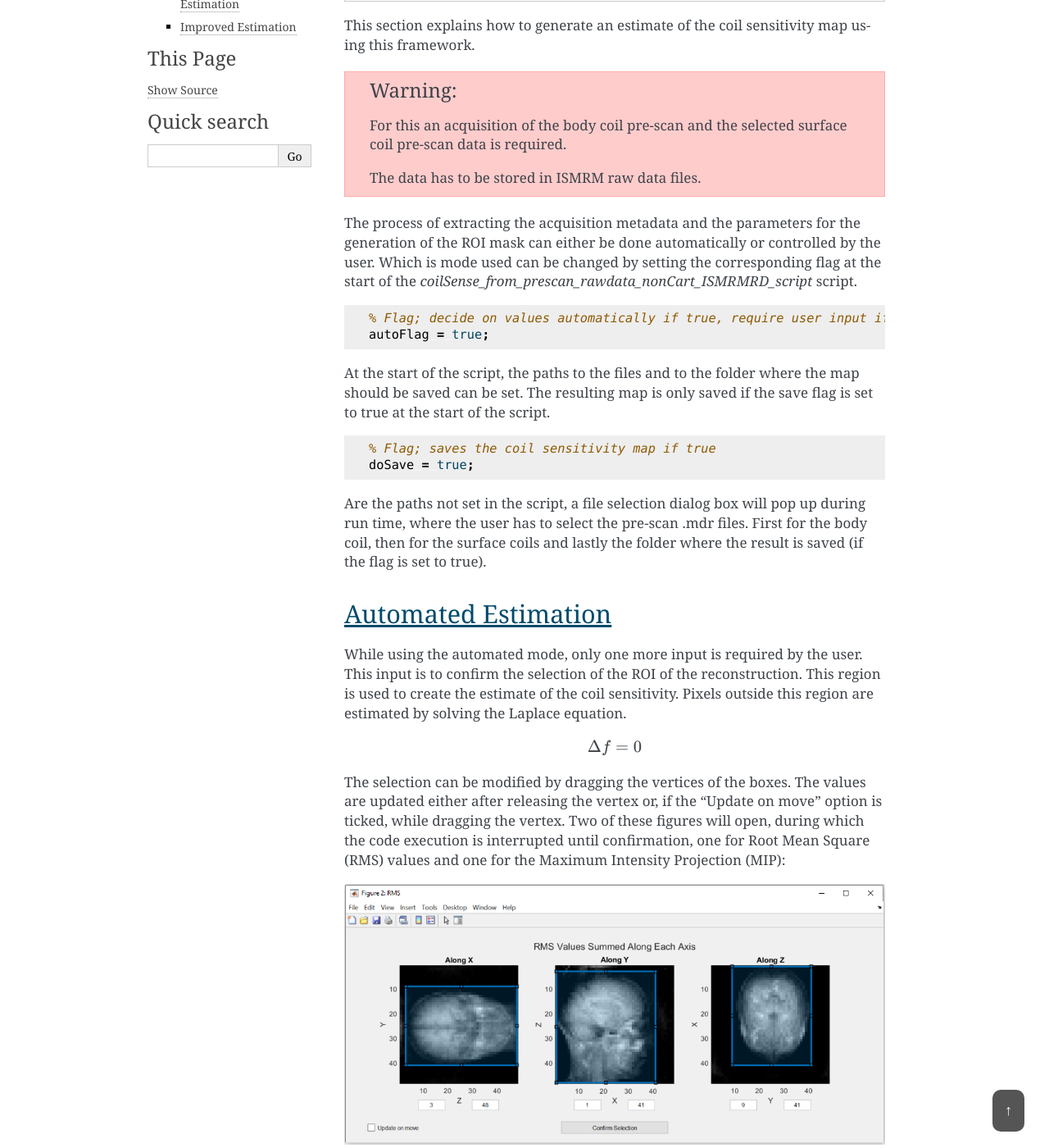
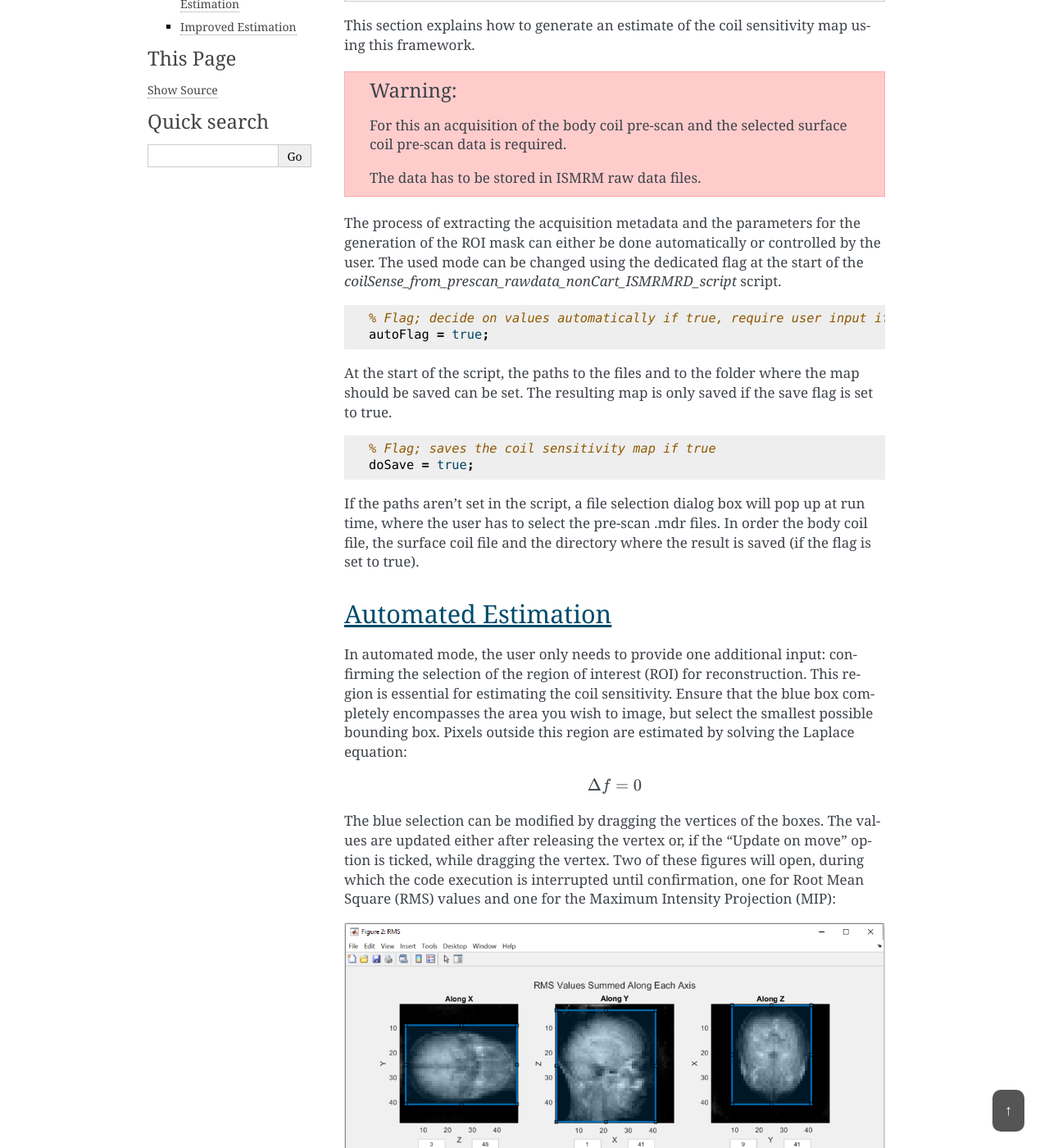
Before and after one commit to MattechLab/monalisa, a Sphinx documentation site: the page built from docs/coil_sensitivity_map.rst, in a window 1280 px wide and 1400 px high, scrolled down 527 px. Shown: the whole window at 82% size. Built offline with Sphinx 7.4.7, drawn with Linux system fonts in a browser that asks for light colours; some of the changed text lies outside the part shown.

Commit message:
update doc

```diff
--- a/docs/coil_sensitivity_map.rst
+++ b/docs/coil_sensitivity_map.rst
@@ -12,7 +12,7 @@ This section explains how to generate an estimate of the coil sensitivity map us
    The data has to be stored in ISMRM raw data files.
 
 The process of extracting the acquisition metadata and the parameters for the generation of the ROI mask can either be done automatically or controlled by the user.
-Which is mode used can be changed by setting the corresponding flag at the start of the `coilSense_from_prescan_rawdata_nonCart_ISMRMRD_script` script.
+The used mode can be changed using the dedicated flag at the start of the `coilSense_from_prescan_rawdata_nonCart_ISMRMRD_script` script.
 
 .. code-block:: matlab
 
@@ -20,27 +20,27 @@ Which is mode used can be changed by setting the corresponding flag at the start
    autoFlag = true;
 
 At the start of the script, the paths to the files and to the folder where the map should be saved can be set.
-The resulting map is only saved if the save flag is set to true at the start of the script.
+The resulting map is only saved if the save flag is set to true.
 
 .. code-block:: matlab
 
    % Flag; saves the coil sensitivity map if true
    doSave = true;
 
-Are the paths not set in the script, a file selection dialog box will pop up during run time, where the user has to select the pre-scan .mdr files.
-First for the body coil, then for the surface coils and lastly the folder where the result is saved (if the flag is set to true).
+If the paths aren't set in the script, a file selection dialog box will pop up at run time, where the user has to select the pre-scan .mdr files.
+In order the body coil file,  the surface coil file and the directory where the result is saved (if the flag is set to true).
 
 .. _automatedEstimation:
 
 Automated Estimation
 --------------------
-While using the automated mode, only one more input is required by the user. This input is to confirm the selection of the ROI of the reconstruction.
-This region is used to create the estimate of the coil sensitivity. Pixels outside this region are estimated by solving the Laplace equation.
+In automated mode, the user only needs to provide one additional input: confirming the selection of the region of interest (ROI) for reconstruction.
+This region is essential for estimating the coil sensitivity. Ensure that the blue box completely encompasses the area you wish to image, but select the smallest possible bounding box. Pixels outside this region are estimated by solving the Laplace equation:
 
 .. math::
    \Delta f = 0
 
-The selection can be modified by dragging the vertices of the boxes. The values are updated either after releasing the vertex or, if the "Update on move" option is ticked, while dragging the vertex.
+The blue selection can be modified by dragging the vertices of the boxes. The values are updated either after releasing the vertex or, if the "Update on move" option is ticked, while dragging the vertex.
 Two of these figures will open, during which the code execution is interrupted until confirmation, one for Root Mean Square (RMS) values and one for the Maximum Intensity Projection (MIP):
 
 .. image:: images/ROI-selection.png
@@ -55,7 +55,7 @@ Two of these figures will open, during which the code execution is interrupted u
 
 After checking that the ROI is correct, the selction has to be confirmed by pressing on the "Confirm Selection" button.
 
-Is this done, the rest of the estimation is done automatically and the resulting matrix is saved in the given folder with the following naming convention:
+The rest of the estimation is done automatically and the resulting matrix is saved in the given folder with the following naming convention:
 
    ``coil_sensitivity_map_yyyy-mm-dd-hh-mm.mat``
 
@@ -66,7 +66,7 @@ There will be more figures shown that allow to check the region of interest in m
 
 Acquisition Parameters
 ^^^^^^^^^^^^^^^^^^^^^^
-The acquisition parameters are automatically extracted from the ISMRM raw data files and presented in the following figure.
+The acquisition parameters are automatically extracted from the ISMRM raw data files and presented in the following figure. Make sure that the values displayed are correct.
 
 .. image:: images/acquisition_parameters.png
    :width: 90 %
@@ -160,6 +160,9 @@ Here is an example:
    This information explains all the possible options to manipulated the visualization of the data.
 
 The third figure allows visual confirmation of the accuracy of the created mask.
+Keep in mind that the goal of the tresholding is to remove as much noise as possible,
+but to keep most of the information intact to achieve the best coil sensivity estimation.
+The example shown, give you an idea of a correct thresholding, with most of the brain data mantained with only a small amount of residual noise in the corners, that will be filtered out by the bounding box selection.
 
 Sensitivity Approximation
 ^^^^^^^^^^^^^^^^^^^^^^^^^
--- a/docs/hello_monalisa.rst
+++ b/docs/hello_monalisa.rst
@@ -5,4 +5,4 @@ Hi there, it is your first time here, don't forget to leave us a star if you fin
 
 The example script is found `here <https://github.com/MattechLab/monalisa/blob/main/example/imDim_plus_card/script.m>`_ and can be run as soon as the C++ files are compiled. Use it to test out our reconstruction framework. There, for simplicity, we assume the mitosis step was already performed.
 
-If you are here, you are probably considering our framework for non-uniform image reconstruction. Please be aware that you need to acquire a prescan for coil sensitivity estimation to be able to use this framework. To be able to run reconstruction on your custom data, please refer to the complete documentation.
+If you are here, you are probably considering our framework for image reconstruction. Please be aware that you need to acquire a prescan for coil sensitivity estimation to be able to use this framework. To be able to run reconstruction on your custom data, please refer to the complete documentation.
```
